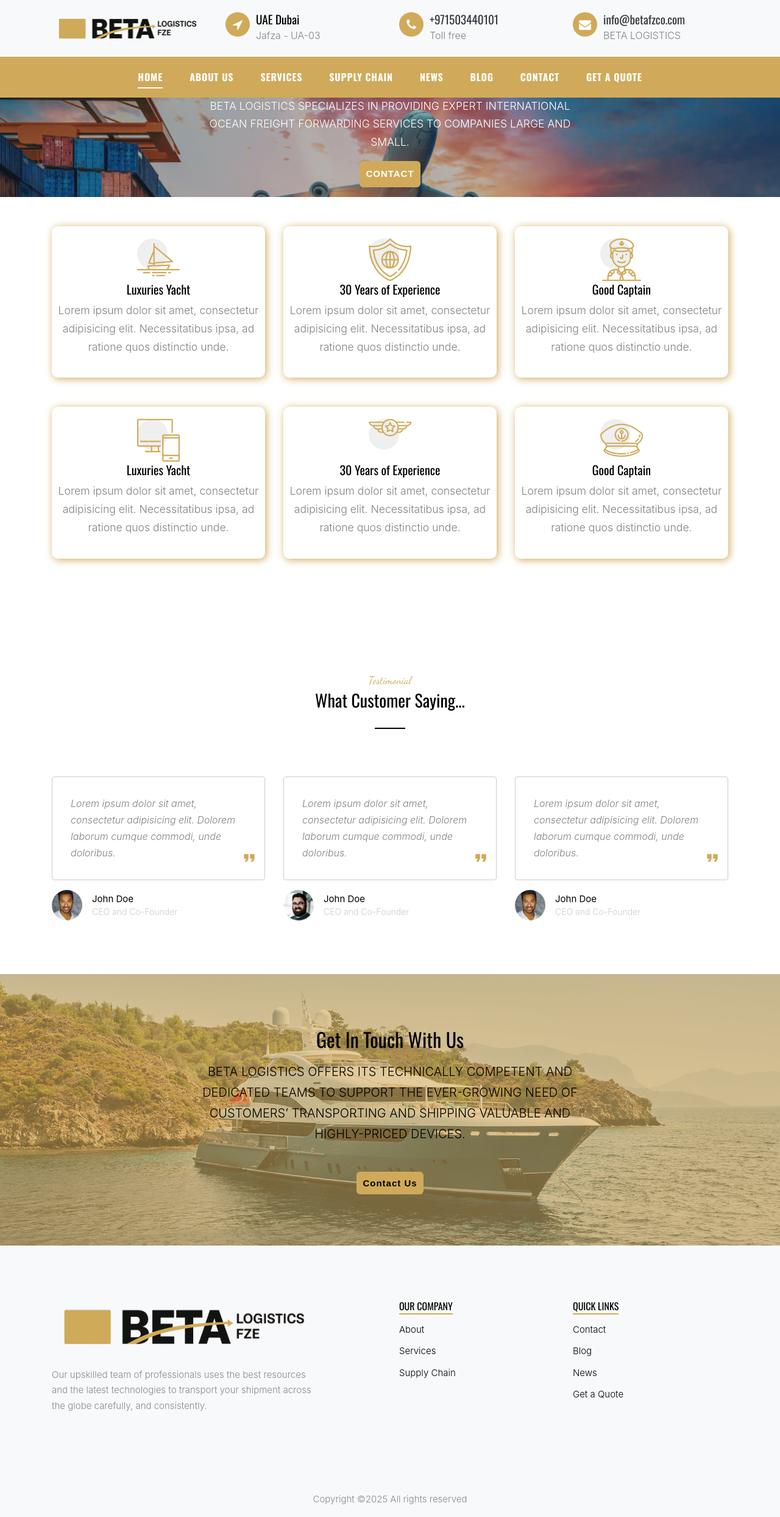
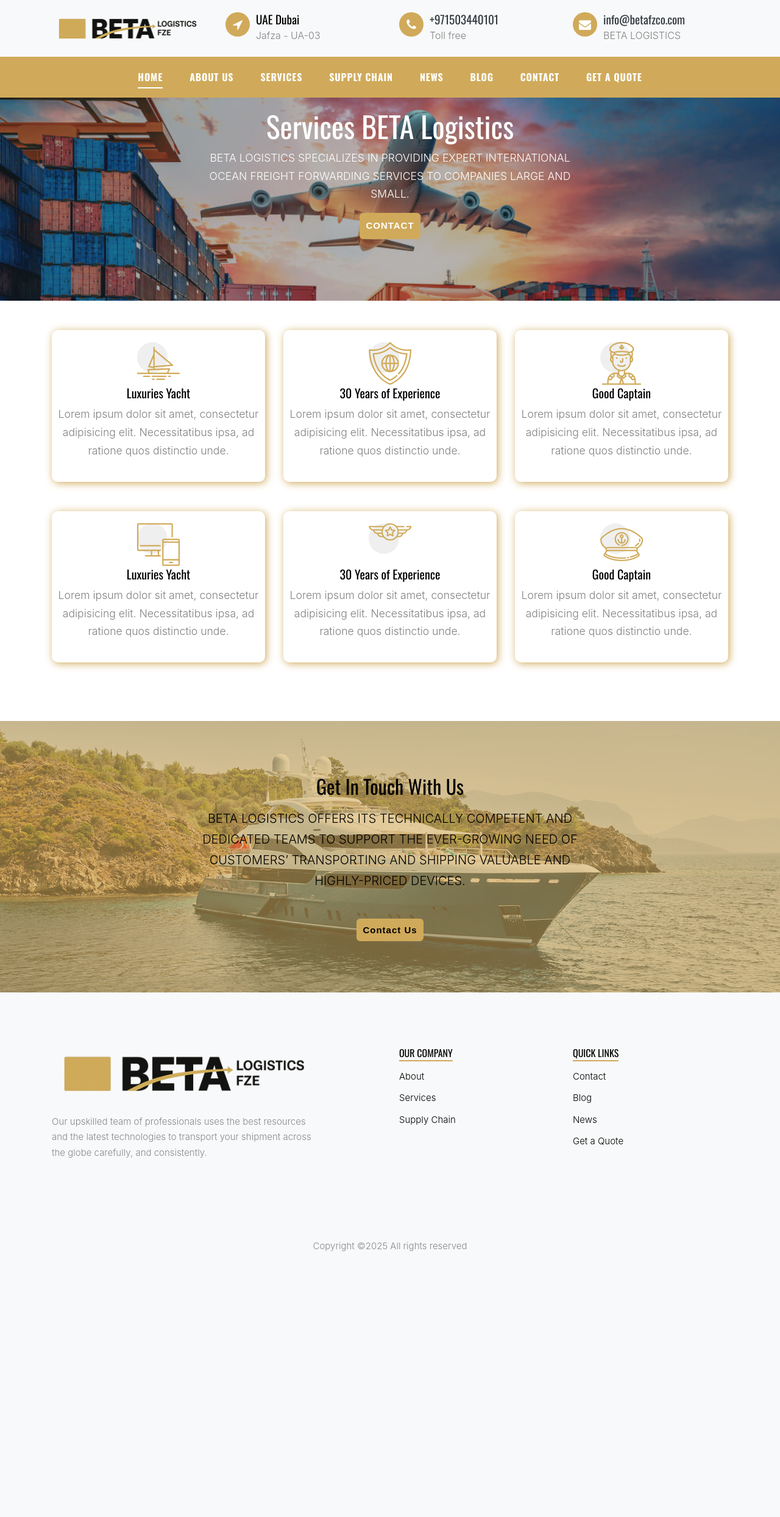
Before and after one commit to zainab98alrez/beta-v2, a PHP site: page /services in a window 1280 px wide. Shown: the whole page at 61% size. After the commit the page ends 2051 px from the top, so only its background shows below. Run offline with PHP 8.4, Linux system fonts and the light colour scheme; some web fonts are replaced.

Commit message:
fix issues

```diff
--- a/news.php
+++ b/news.php
@@ -8,7 +8,7 @@
   <?php include 'include/loader.php'; ?>
   <?php include 'include/menu.php'; ?>
 
-      <div class="intro-section" style="background-image: url('images/home/1.jpg');">
+  <div class="intro-section site-blocks-cover innerpage d-flex justify-content-center align-items-center" style="background-image: url('images/home/1.jpg');">
     <div class="container">
       <div class="row align-items-center">
         <div class="col-lg-7 mx-auto text-center" data-aos="fade-up">
--- a/services.php
+++ b/services.php
@@ -9,7 +9,7 @@
 
   <?php include 'include/menu.php'; ?>
 
-    <div class="intro-section" style="background-image: url('images/home/1.jpg');">
+  <div class="intro-section site-blocks-cover innerpage d-flex justify-content-center align-items-center" style="background-image: url('images/home/1.jpg');">
     <div class="container">
       <div class="row align-items-center">
         <div class="col-lg-7 mx-auto text-center" data-aos="fade-up">
@@ -89,66 +89,6 @@
   </div>
 
 
-    <div class="site-section">
-      <div class="container">
-        <div class="row justify-content-center mb-5">
-          <div class="col-md-7 text-center">
-            <span class="text-serif text-primary">Testimonial</span>
-            <h3 class="heading-92913 text-black text-center">What Customer Saying...</h3>
-          </div>
-        </div>
-        <div class="row">
-          <div class="mb-4 mb-lg-0 col-md-6 col-lg-4">
-            <div class="testimony-39291">
-              <blockquote>
-                <p>Lorem ipsum dolor sit amet, consectetur adipisicing elit. Dolorem laborum cumque commodi, unde doloribus.</p>
-              </blockquote>
-              <div class="d-flex vcard align-items-center">
-                <div class="pic mr-3">
-                  <img src="images/person_3_sq.jpg" alt="Image" class="img-fluid">
-                </div>
-                <div class="text">
-                  <strong class="d-block">John Doe</strong>
-                  <span>CEO and Co-Founder</span>
-                </div>
-              </div>
-            </div>
-          </div>
-          <div class="mb-4 mb-lg-0 col-md-6 col-lg-4">
-            <div class="testimony-39291">
-              <blockquote>
-                <p>Lorem ipsum dolor sit amet, consectetur adipisicing elit. Dolorem laborum cumque commodi, unde doloribus.</p>
-              </blockquote>
-              <div class="d-flex vcard align-items-center">
-                <div class="pic mr-3">
-                  <img src="images/person_4_sq.jpg" alt="Image" class="img-fluid">
-                </div>
-                <div class="text">
-                  <strong class="d-block">John Doe</strong>
-                  <span>CEO and Co-Founder</span>
-                </div>
-              </div>
-            </div>
-          </div>
-          <div class="mb-4 mb-lg-0 col-md-6 col-lg-4">
-            <div class="testimony-39291">
-              <blockquote>
-                <p>Lorem ipsum dolor sit amet, consectetur adipisicing elit. Dolorem laborum cumque commodi, unde doloribus.</p>
-              </blockquote>
-              <div class="d-flex vcard align-items-center">
-                <div class="pic mr-3">
-                  <img src="images/person_3_sq.jpg" alt="Image" class="img-fluid">
-                </div>
-                <div class="text">
-                  <strong class="d-block">John Doe</strong>
-                  <span>CEO and Co-Founder</span>
-                </div>
-              </div>
-            </div>
-          </div>
-        </div>
-      </div>
-    </div>
 
   <!-- get in touch -->
   <div class="site-section bg-image overlay" style="background-image: url('images/hero_2.jpg');">
```
Lines whose indentation alone changed are shown as unchanged.
